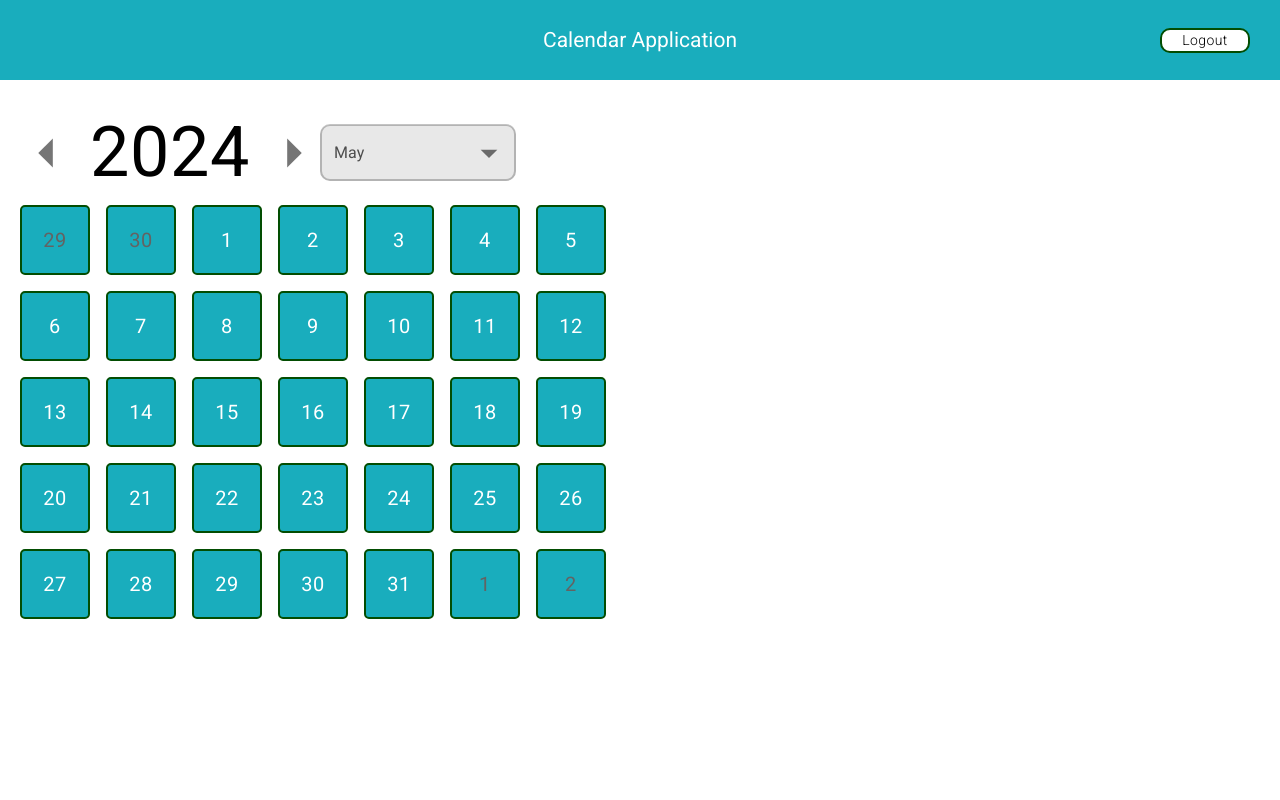
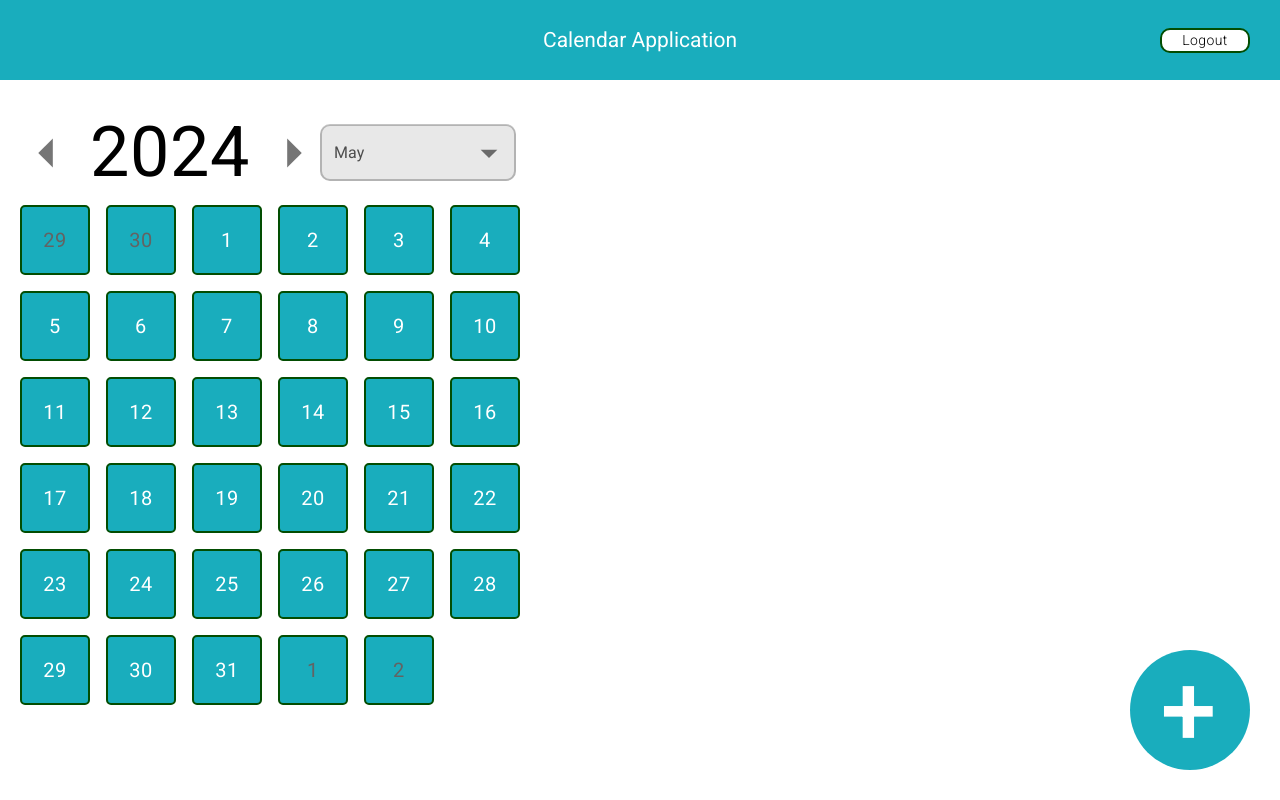
Before and after one commit to alexvolkov123/react-calendar, a React (Create React App) app: page /calendar in a window 1280 px wide. Built offline with nearby package versions, Linux system fonts and the light colour scheme.

Commit message:
create edit and create dialogs

```diff
--- a/package.json
+++ b/package.json
@@ -8,6 +8,7 @@
     "@fontsource/roboto": "^5.0.13",
     "@mui/icons-material": "^5.15.18",
     "@mui/material": "^5.15.18",
+    "@mui/x-date-pickers": "^7.5.0",
     "@testing-library/jest-dom": "^5.17.0",
     "@testing-library/react": "^13.4.0",
     "@testing-library/user-event": "^13.5.0",
@@ -22,6 +23,7 @@
     "react-router-dom": "^6.23.1",
     "react-scripts": "5.0.1",
     "typescript": "^4.9.5",
+    "uuid": "^9.0.1",
     "web-vitals": "^2.1.4"
   },
   "scripts": {
@@ -47,5 +49,8 @@
       "last 1 firefox version",
       "last 1 safari version"
     ]
+  },
+  "devDependencies": {
+    "@types/uuid": "^9.0.8"
   }
 }
--- /dev/null
+++ b/src/components/popup/create/create.dialog.tsx
@@ -0,0 +1,70 @@
+import { Button, Dialog, Stack, TextField, Typography } from '@mui/material'
+
+import { SubmitHandler, useForm } from 'react-hook-form'
+import { v4 as uuidv4 } from 'uuid'
+import { ICreateDialogProps, ITask } from '../../../types/types'
+
+export function CreateDialog(props: ICreateDialogProps) {
+	const { onClose, open } = props
+	const id = uuidv4()
+
+	const {
+		register,
+		reset,
+		handleSubmit,
+		formState: { errors, isValid },
+	} = useForm<ITask>({
+		mode: 'all',
+		shouldFocusError: false,
+	})
+
+	const handleClose = () => onClose()
+
+	const onSubmit: SubmitHandler<ITask> = (data: ITask) => {
+		reset()
+		return onClose({ ...data, id })
+	}
+
+	return (
+		<Dialog onClose={handleClose} open={open}>
+			<form onSubmit={handleSubmit(onSubmit)}>
+				<Stack spacing={3} alignItems={'center'}>
+					<Typography fontSize={20} color='primary'>
+						Create Event
+					</Typography>
+
+					<TextField
+						{...register('title', { required: 'Title is required' })}
+						label='Title'
+						variant='outlined'
+						error={!!errors.title}
+						helperText={errors.title?.message}
+					/>
+					<TextField
+						{...register('date', { required: 'Date is required' })}
+						type='date'
+						variant='outlined'
+						error={!!errors.date}
+						helperText={errors.date?.message}
+					/>
+					<TextField
+						{...register('description')}
+						label='Description'
+						variant='outlined'
+						error={!!errors.description}
+						helperText={errors.description?.message}
+					/>
+
+					<Button
+						disabled={!isValid}
+						variant='contained'
+						color='secondary'
+						type='submit'
+					>
+						Access
+					</Button>
+				</Stack>
+			</form>
+		</Dialog>
+	)
+}
--- /dev/null
+++ b/src/components/popup/edit/edit.dialog.css
@@ -0,0 +1,23 @@
+.dialog-title {
+	font-size: 25px;
+}
+
+.dialog-tasks {
+	width: 100%;
+	padding: 0;
+}
+
+.dialog-task {
+	width: 100%;
+	height: 50px;
+	border-radius: 15px;
+	border: 2px solid #4d4d4d;
+	list-style: none;
+	display: flex;
+	align-items: center;
+	justify-content: space-between;
+	padding-left: 10px;
+	font-size: 20px;
+	margin-bottom: 15px;
+	box-sizing: border-box;
+}
--- /dev/null
+++ b/src/components/popup/edit/edit.dialog.tsx
@@ -0,0 +1,38 @@
+import { RemoveCircleOutlineRounded } from '@mui/icons-material'
+import { Dialog, IconButton } from '@mui/material'
+import { format } from 'date-fns'
+
+import { IEditDialogProps } from '../../../types/types'
+import './edit.dialog.css'
+
+export function EditDialog(props: IEditDialogProps) {
+	const { tasks, setTasks, open, onClose } = props
+
+	function deleteTask(id: string) {
+		const newTasks = tasks.filter(task => task.id !== id)
+
+		setTasks(newTasks)
+
+		newTasks.length === 0 && onClose()
+	}
+
+	return (
+		<Dialog onClose={() => onClose()} open={open}>
+			<div className='dialog-title'>
+				{tasks.length > 0 ? format(tasks[0].date, 'dd.MM.yyyy') : ''}
+			</div>
+			<ul className='dialog-tasks'>
+				{tasks.map(task => {
+					return (
+						<li className='dialog-task' key={task.id}>
+							<div className='dialog-task__title'>{task.title}</div>
+							<IconButton onClick={() => deleteTask(task.id)}>
+								<RemoveCircleOutlineRounded />
+							</IconButton>
+						</li>
+					)
+				})}
+			</ul>
+		</Dialog>
+	)
+}
--- a/src/index.css
+++ b/src/index.css
@@ -8,4 +8,5 @@ body {
 	min-height: 100vh;
 	text-align: center;
 	margin: 0;
+	font-family: 'Roboto';
 }
--- a/src/pages/calendar/calendar.css
+++ b/src/pages/calendar/calendar.css
@@ -12,7 +12,6 @@
 .calendar-header__title {
 	color: #fff;
 	font-size: 21px;
-	font-family: 'Roboto';
 }
 .calendar-header__button {
 	position: absolute;
@@ -20,20 +19,51 @@
 }
 
 .calendar-body {
+	box-sizing: border-box;
 	padding: 20px;
+	width: 100%;
+	display: flex;
+	justify-content: center;
+	align-items: center;
+}
+
+.calendar-body__wrapper {
+	width: 50%;
+	overflow: hidden;
+	height: 100%;
+}
+
+.calendar-body__create-task {
+	position: absolute !important;
+	width: 120px;
+	height: 120px;
+	border-radius: 60px !important;
+	font-size: 100px !important;
+	background-color: #19adbd !important;
+	color: #fff !important;
+	right: 30px;
+	bottom: 30px;
 }
 
 .calendar-body__grid {
-	width: 50% !important;
+	width: 90% !important;
 }
 
 .calendar-body__options {
-	width: 40%;
+	width: 80%;
 	display: flex;
 	justify-content: space-around;
 	align-items: center;
 }
 
-.notPresentMonth {
+.not-present-month {
 	color: #636363 !important;
 }
+
+.is-tasks {
+	color: #4d4d4d;
+	font-size: smaller !important;
+	position: absolute;
+	right: 0;
+	bottom: 0;
+}
--- a/src/pages/calendar/calendar.tsx
+++ b/src/pages/calendar/calendar.tsx
@@ -1,3 +1,4 @@
+import { Circle } from '@mui/icons-material'
 import { Button, Grid, Link } from '@mui/material'
 import {
 	eachDayOfInterval,
@@ -9,15 +10,22 @@ import {
 	startOfToday,
 	startOfWeek,
 } from 'date-fns'
+import { useState } from 'react'
 
-import { useState } from 'react'
 import MonthSelect from '../../components/month-select/month-select'
+import { CreateDialog } from '../../components/popup/create/create.dialog'
+import { EditDialog } from '../../components/popup/edit/edit.dialog'
 import YearSelect from '../../components/year-select/year-select'
+import { ITask } from '../../types/types'
 import './calendar.css'
 
 setDefaultOptions({ weekStartsOn: 1 })
 
 export default function Calendar() {
+	const [isCreateDialog, setIsCreateDialog] = useState(false)
+	const [isEditDialog, setIsEditDialog] = useState(false)
+
+	const [tasks, setTasks] = useState<ITask[]>([])
 	const [today, setToday] = useState(startOfToday())
 
 	function getDays() {
@@ -25,6 +33,19 @@ export default function Calendar() {
 			start: startOfWeek(startOfMonth(today)),
 			end: endOfWeek(endOfMonth(today)),
 		})
+	}
+
+	function isExistEditedTasks(day: Date) {
+		return (
+			tasks.filter(
+				task => format(task.date, 'yyyy MM dd') === format(day, 'yyyy MM dd')
+			).length > 0
+		)
+	}
+
+	function closeCreateDialog(task?: ITask) {
+		setIsCreateDialog(false)
+		task && setTasks([...tasks, task])
 	}
 
 	return (
@@ -38,11 +59,11 @@ export default function Calendar() {
 				</div>
 			</div>
 			<div className='calendar-body'>
+				<div className='calendar-body__wrapper'>
 					<div className='calendar-body__options'>
 						<YearSelect today={today} setToday={setToday} />
 						<MonthSelect today={today} setToday={setToday} />
 					</div>
-				<div>
 					<Grid
 						className='calendar-body__grid'
 						container
@@ -51,24 +72,39 @@ export default function Calendar() {
 						columns={7}
 						gridTemplateRows={6}
 					>
-						{getDays().map((day, index) => (
-							<Grid item key={index}>
-								{day.getMonth() !== today.getMonth() ? (
+						{getDays().map(day => (
+							<Grid item key={day.toISOString()}>
 								<Button
 									variant='contained'
-										className='notPresentMonth'
+									className={
+										day.getMonth() !== today.getMonth()
+											? 'not-present-month'
+											: ''
+									}
+									onClick={() => setIsEditDialog(isExistEditedTasks(day))}
 									type='button'
 								>
 									{format(day, 'd')}
+									{isExistEditedTasks(day) && <Circle className={'is-tasks'} />}
 								</Button>
-								) : (
-									<Button variant='contained' type='button'>
-										{format(day, 'd')}
-									</Button>
-								)}
 							</Grid>
 						))}
 					</Grid>
+					<CreateDialog open={isCreateDialog} onClose={closeCreateDialog} />
+					<EditDialog
+						open={isEditDialog}
+						tasks={tasks}
+						setTasks={setTasks}
+						onClose={() => setIsEditDialog(false)}
+					/>
+				</div>
+				<div className='calendar-body__wrapper'>
+					<Button
+						className='calendar-body__create-task'
+						onClick={() => setIsCreateDialog(!isCreateDialog)}
+					>
+						+
+					</Button>
 				</div>
 			</div>
 		</div>
--- a/src/react-app-env.d.ts
+++ b/src/react-app-env.d.ts
@@ -1 +1,2 @@
 /// <reference types="react-scripts" />
+declare module 'uuid'
--- a/src/theme.ts
+++ b/src/theme.ts
@@ -4,6 +4,9 @@ export const theme = createTheme({
 	palette: {
 		primary: {
 			main: '#4d4d4d',
+		},
+		secondary: {
+			main: '#19adbd',
 		},
 	},
 	components: {
@@ -17,6 +20,9 @@ export const theme = createTheme({
 						boxShadow: 'none',
 						width: 150,
 						borderRadius: 10,
+						':hover': {
+							backgroundColor: '#fba4b3',
+						},
 					},
 				},
 				{
@@ -100,5 +106,28 @@ export const theme = createTheme({
 				},
 			},
 		},
+		MuiDialog: {
+			styleOverrides: {
+				root: {
+					boxSizing: 'border-box',
+					backgroundColor: 'transparent',
+				},
+				container: {
+					padding: 20,
+				},
+			},
+		},
+		MuiPaper: {
+			styleOverrides: {
+				root: {
+					boxSizing: 'border-box',
+					padding: 20,
+					minHeight: 370,
+					minWidth: 240,
+					borderRadius: 15,
+					overflow: 'hidden',
+				},
+			},
+		},
 	},
 })
```
Also changed, not shown: src/types/types.ts (+27 -0 lines), 1 other file (tests, documents, lock files or other folders). Lines whose indentation alone changed are shown as unchanged.
